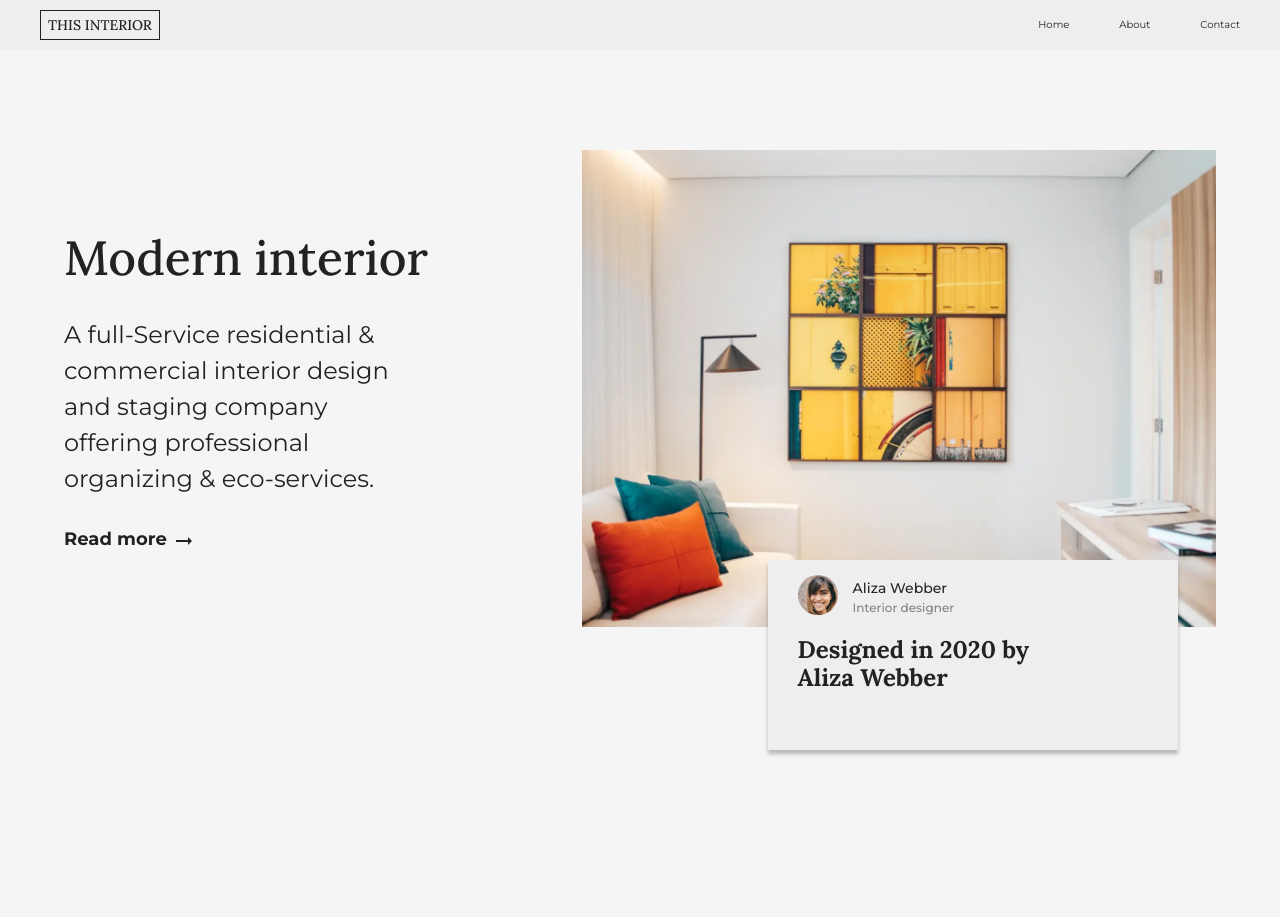
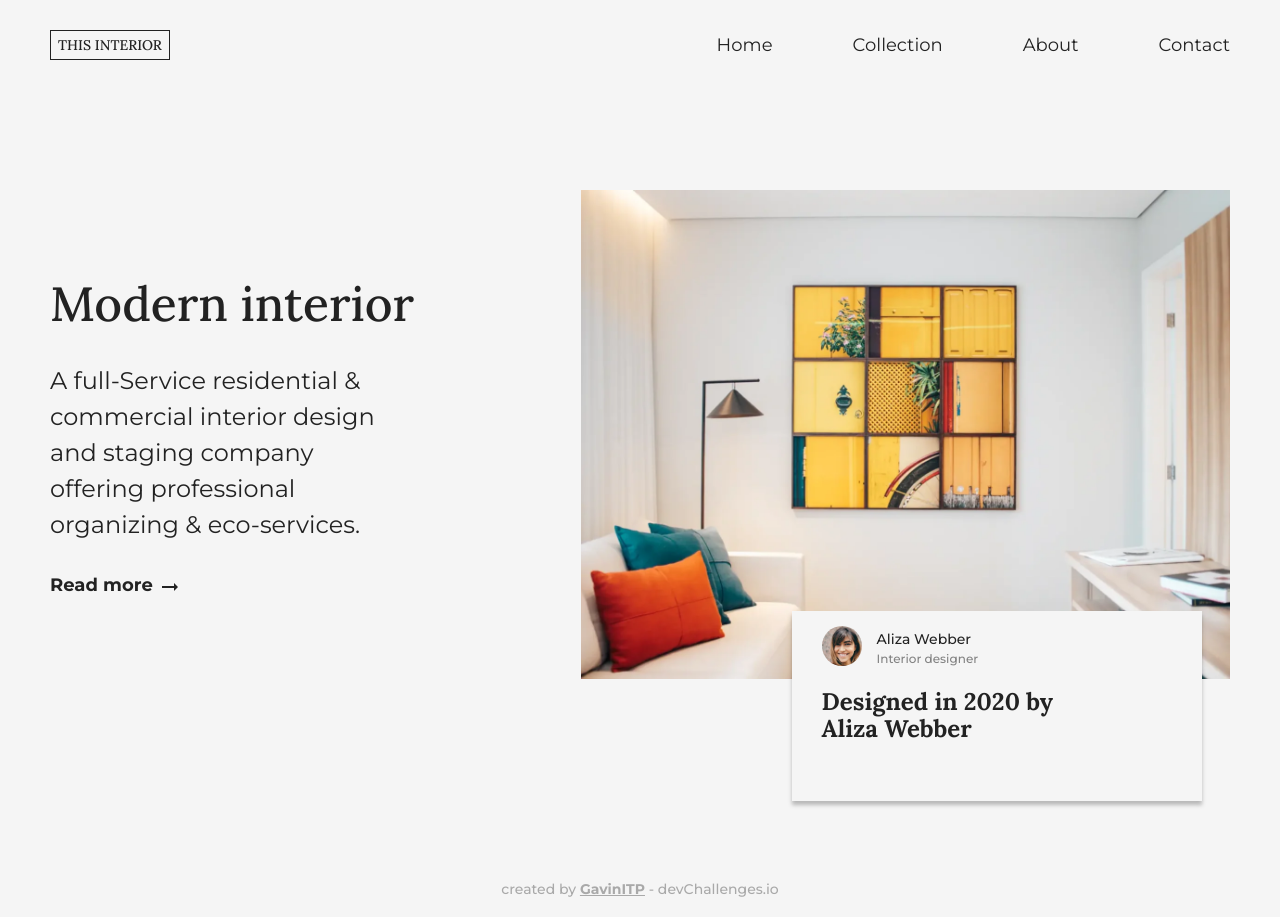
Before and after one commit to GavinITP/Interior-Consultant, a plain HTML site: page index.html in a window 1280 px wide. Before the commit the page ends 800 px from the top, so only its background shows below. Drawn offline with Linux system fonts and the light colour scheme.

Commit message:
Put everything together.

```diff
--- a/css/styles.css
+++ b/css/styles.css
@@ -9,7 +9,6 @@
 :root {
   --color-bg: #181719;
   --color-text: #fff;
-  --color-bg-2: #181719;
   --font-heading: "Lora", Iowan Old Style, Apple Garamond, Baskerville,
     Times New Roman, Droid Serif, Times, Source Serif Pro, serif,
     Apple Color Emoji, Segoe UI Emoji, Segoe UI Symbol;
@@ -25,7 +24,6 @@
   :root {
     --color-bg: #f5f5f5;
     --color-text: #222;
-    --color-bg-2: #eee;
   }
 }
 
@@ -92,14 +90,14 @@ body {
 
 /* card */
 .card {
-  background: var(--color-bg-2);
+  background: var(--color-bg);
   box-shadow: 0px 4px 4px rgba(0, 0, 0, 0.25);
   width: min(70vw, 300px);
   height: 138px;
   padding: 10px 20px;
   position: absolute;
   bottom: -15vh;
-  right: 8vw;
+  right: 3vw;
 }
 
 .card__profile {
@@ -227,7 +225,8 @@ body {
   display: grid;
   gap: 40px;
   position: relative;
-  margin: 100px 0;
+  margin-top: 100px;
+  margin-bottom: 200px;
 }
 
 .grid > .design-work > img {
@@ -244,7 +243,8 @@ body {
 
 .container {
   margin-inline: auto;
-  padding: 0 5vw;
+  max-width: 1200px;
+  padding-inline: 10px;
 }
 
 /* Nav */
@@ -253,8 +253,8 @@ body {
   position: relative;
   justify-content: space-between;
   align-items: center;
-  background: var(--color-bg-2);
-  padding: 10px 5vh;
+  background: var(--color-bg);
+  padding: 30px 10px;
 }
 
 .navbar-links {
@@ -275,14 +275,15 @@ body {
   display: block;
   text-decoration: none;
   font-family: var(--font-general);
+  font-size: 1.8rem;
   color: var(--color-text);
-  margin-left: 50px;
+  margin-left: 80px;
 }
 
 .toggle-button {
   position: absolute;
-  top: 0.75rem;
-  right: 1rem;
+  top: 35px;
+  right: 10px;
   display: none;
   flex-direction: column;
   justify-content: space-between;
@@ -320,3 +321,18 @@ body {
     display: flex;
   }
 }
+
+/* Website owner */
+.website-owner {
+  color: #a9a9a9;
+  font-family: "Montserrat", Arial, Helvetica, sans-serif;
+  font-size: 1.4rem;
+  font-weight: 500;
+  margin-bottom: 2rem;
+  text-align: center;
+}
+
+.website-owner a {
+  color: #a9a9a9;
+  font-weight: 700;
+}
--- a/index.html
+++ b/index.html
@@ -63,6 +63,7 @@
       <div class="navbar-links">
         <ul>
           <li><a href="#">Home</a></li>
+          <li><a href="#">Collection</a></li>
           <li><a href="#">About</a></li>
           <li><a href="#">Contact</a></li>
         </ul>
@@ -116,7 +117,10 @@
         </div>
       </div>
     </div>
-
+    <p class="website-owner">
+      created by <a href="https://github.com/GavinITP">GavinITP</a> -
+      devChallenges.io
+    </p>
     <script src="main.js"></script>
   </body>
 </html>
```
